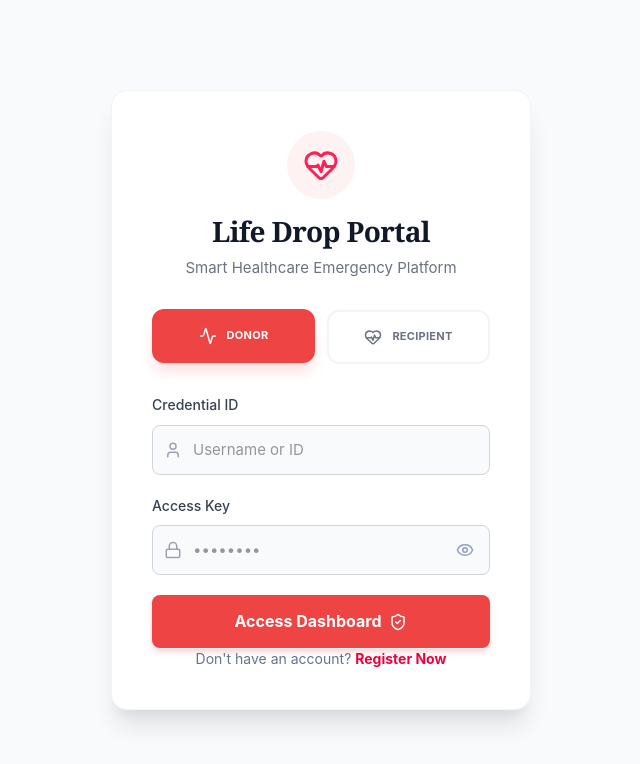
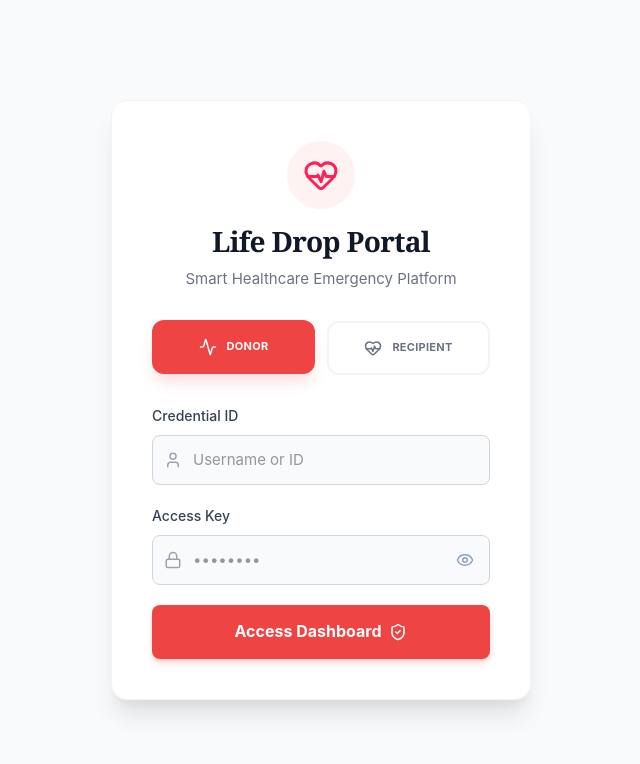
Before and after one commit to PavaniPatluri/Blood-Donor-Matching-System, a React (Vite) app: page / in a window 1280 px wide. Shown: the top 764 px of the page, without its empty margins (319-959 px from the left). Built offline with nearby package versions, Linux system fonts and the light colour scheme.

Commit message:
Remove 'Register Now' footer from login screen

```diff
--- a/src/components/Login.jsx
+++ b/src/components/Login.jsx
@@ -99,11 +99,6 @@ export default function Login({ onLogin }) {
           </button>
         </form>
 
-        <div className="mt-8 pt-6 border-t border-slate-100 text-center">
-          <p className="text-sm text-slate-500">
-            Don't have an account? <a href="#" className="text-rose-600 font-bold hover:underline">Register Now</a>
-          </p>
-        </div>
       </div>
     </div>
   );
```
